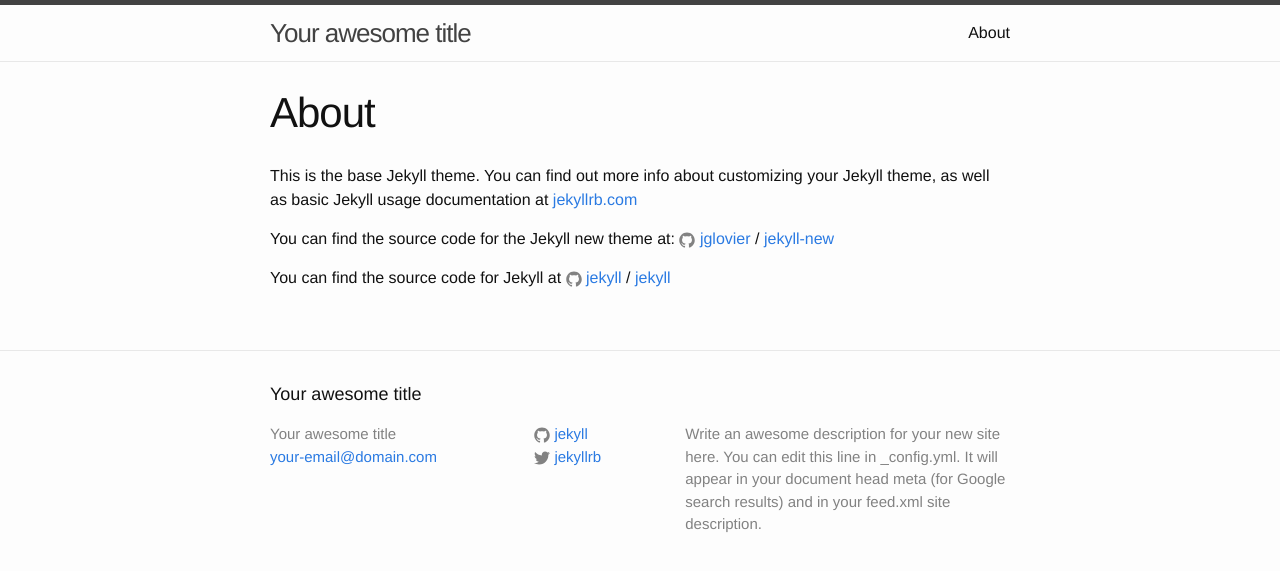
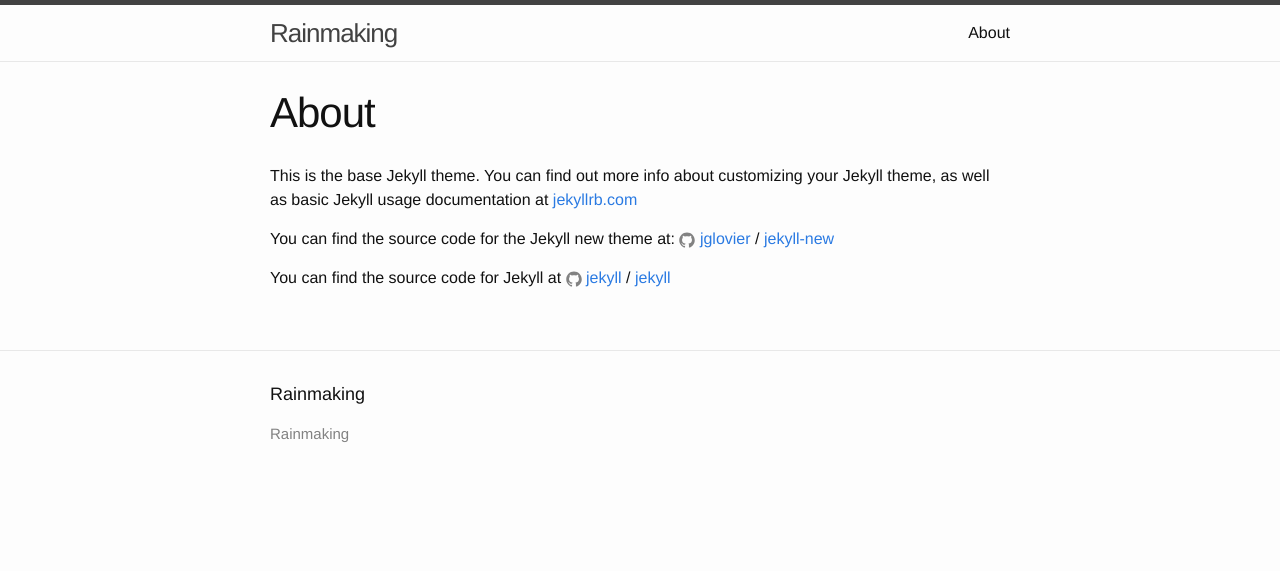
Before and after one commit to rainmakingio/rainmakingio.github.io, a Jekyll site: the page built from about.md, in a window 1280 px wide. Shown: the top 571 px of the page. Built offline with Jekyll 4.4.1, drawn with Linux system fonts in a browser that asks for light colours.

Commit message:
Updated Config and 6 other files

```diff
--- a/_config.yml
+++ b/_config.yml
@@ -1,21 +1,23 @@
-# Welcome to Jekyll!
-#
-# This config file is meant for settings that affect your whole blog, values
-# which you are expected to set up once and rarely need to edit after that.
-# For technical reasons, this file is *NOT* reloaded automatically when you use
-# 'jekyll serve'. If you change this file, please restart the server process.
-
-# Site settings
-title: Your awesome title
-email: your-email@domain.com
-description: > # this means to ignore newlines until "baseurl:"
-  Write an awesome description for your new site here. You can edit this
-  line in _config.yml. It will appear in your document head meta (for
-  Google search results) and in your feed.xml site description.
-baseurl: "" # the subpath of your site, e.g. /blog
-url: "http://yourdomain.com" # the base hostname & protocol for your site
-twitter_username: jekyllrb
-github_username:  jekyll
-
-# Build settings
-markdown: kramdown
+---
+title: Rainmaking
+timezone: UTC
+collections:
+  posts:
+    title: Posts
+    output: true
+  uploads:
+    title: Uploads
+    output: true
+defaults:
+- scope:
+    path: ''
+    type: posts
+  values:
+    layout: post
+    permalink: "/posts/:title/"
+- scope:
+    path: ''
+    type: pages
+  values:
+    layout: page
+permalink: pretty
--- a/_layouts/page.html
+++ b/_layouts/page.html
@@ -1,6 +1,7 @@
 ---
 layout: default
 ---
+
 <article class="post">
 
   <header class="post-header">
--- a/_layouts/post.html
+++ b/_layouts/post.html
@@ -1,6 +1,7 @@
 ---
 layout: default
 ---
+
 <article class="post" itemscope itemtype="http://schema.org/BlogPosting">
 
   <header class="post-header">
--- a/about.md
+++ b/about.md
@@ -1,7 +1,7 @@
 ---
+title: About
+permalink: "/about/"
 layout: page
-title: About
-permalink: /about/
 ---
 
 This is the base Jekyll theme. You can find out more info about customizing your Jekyll theme, as well as basic Jekyll usage documentation at [jekyllrb.com](http://jekyllrb.com/)
--- a/css/main.scss
+++ b/css/main.scss
@@ -1,6 +1,6 @@
 ---
-# Only the main Sass file needs front matter (the dashes are enough)
 ---
+
 @charset "utf-8";
 
 
--- a/feed.xml
+++ b/feed.xml
@@ -1,6 +1,7 @@
 ---
-layout: null
+layout:
 ---
+
 <?xml version="1.0" encoding="UTF-8"?>
 <rss version="2.0" xmlns:atom="http://www.w3.org/2005/Atom">
   <channel>
```
Also changed, not shown: _posts/2016-08-23-welcome-to-jekyll.markdown (+6 -3 lines).
